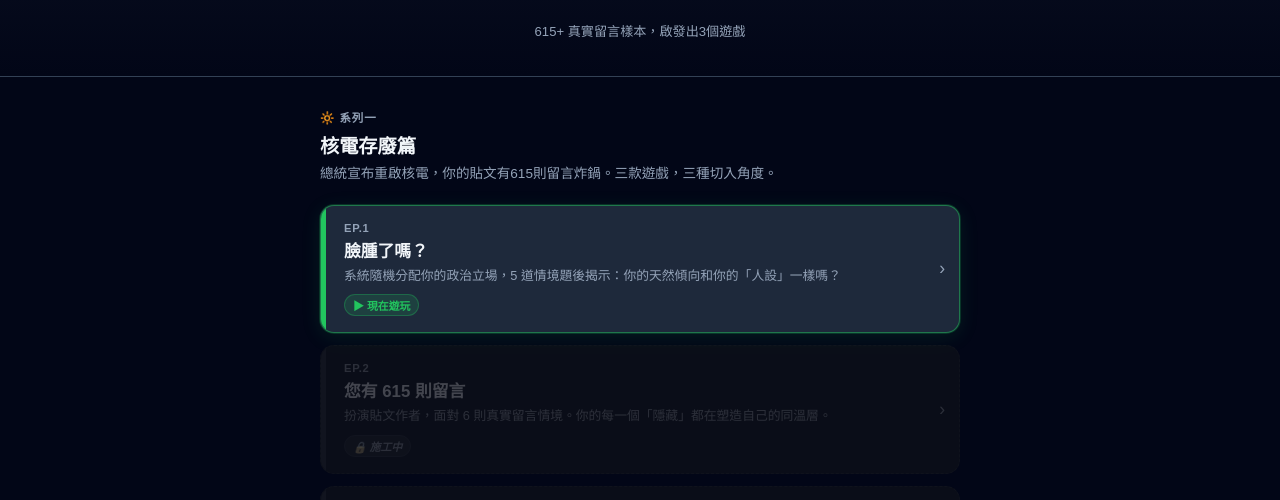
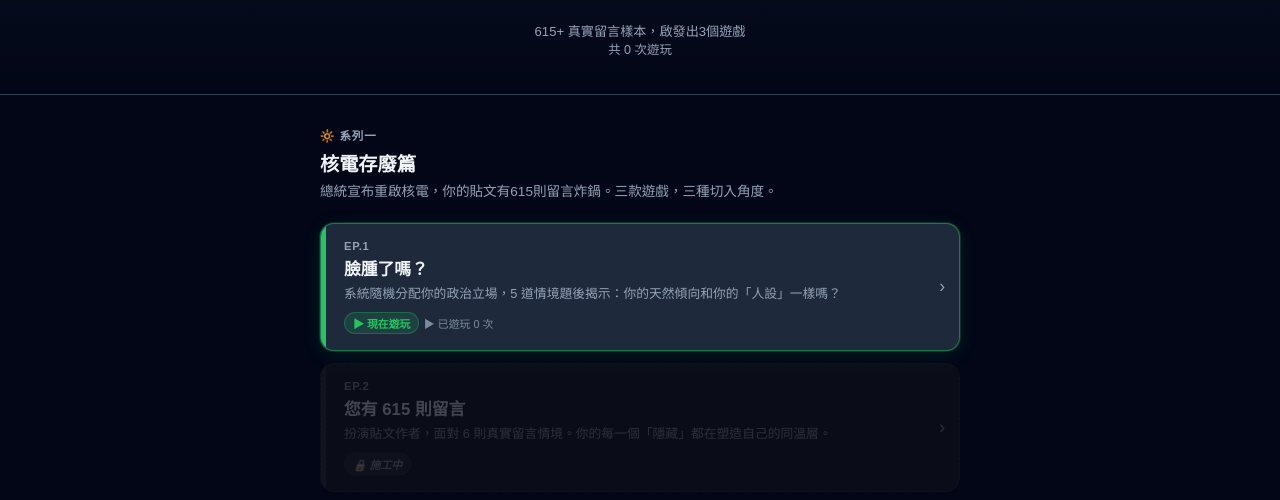
Before and after one commit to scatjay/nuke-or-not, a plain HTML site: page index.html in a window 1280 px wide. Shown: the part 278-778 px from the top of the page. Drawn offline with Linux system fonts and the light colour scheme; no server answers.

Commit message:
fix: always show play counter; ep2/ep3 cards hidden, hero shows total
Co-Authored-By: Claude Sonnet 4.6 <noreply@anthropic.com>

```diff
--- a/index.html
+++ b/index.html
@@ -208,15 +208,10 @@ async function loadPlayCounts() {
     ep3 = parseInt(localStorage.getItem('ghost_plays_ep3') || '0', 10);
   }
   const total = ep1 + ep2 + ep3;
-  const set = (id, n) => {
-    const el = document.getElementById(id);
-    if (el) el.textContent = n > 0 ? `▶ 已遊玩 ${n.toLocaleString()} 次` : '';
-  };
-  set('play-count-ep1', ep1);
-  set('play-count-ep2', ep2);
-  set('play-count-ep3', ep3);
+  const el1 = document.getElementById('play-count-ep1');
+  if (el1) el1.textContent = `▶ 已遊玩 ${ep1.toLocaleString()} 次`;
   const tot = document.getElementById('total-plays-display');
-  if (tot) tot.textContent = total > 0 ? `共 ${total.toLocaleString()} 次遊玩` : '';
+  if (tot) tot.textContent = `共 ${total.toLocaleString()} 次遊玩`;
 }
 loadPlayCounts();
 </script>
```
